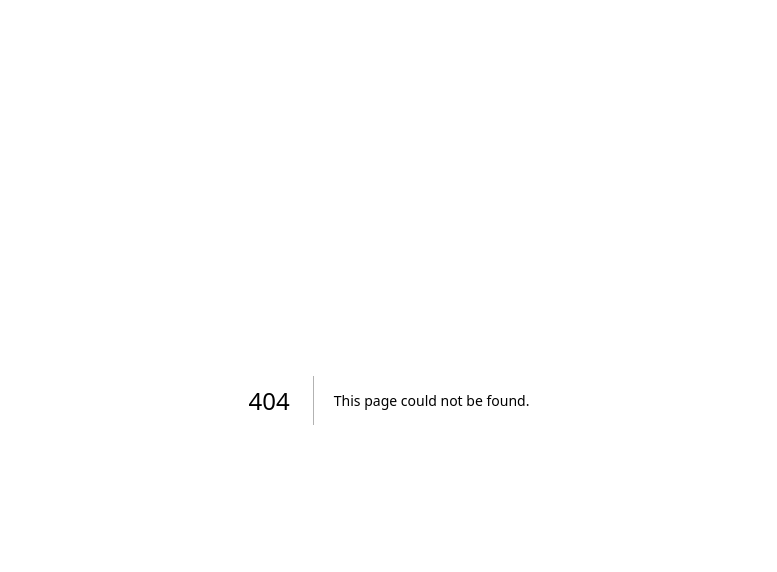
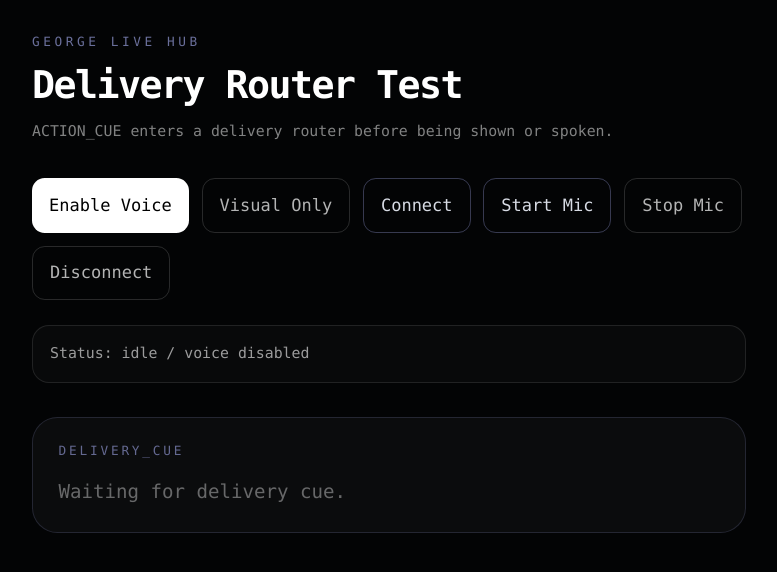
Before and after one commit to LesKemVal/ai-clarity, a Next.js app: page /george/live-delivery-test in a window 1280 px wide. Before the commit this address had no page. Shown: the top 572 px of the page, without its empty margins (251-1028 px from the left). Built offline with nearby package versions, Linux system fonts and the light colour scheme.

Commit message:
Add GEORGE LIVE delivery router test

```diff
--- /dev/null
+++ b/app/george/live-delivery-test/page.tsx
@@ -0,0 +1,164 @@
+'use client'
+
+import { useEffect, useRef, useState } from 'react'
+import { useGeorgeLiveHub } from '@/hooks/george/live-hub/useGeorgeLiveHub'
+import { routeGeorgeDeliveryCue } from '@/lib/george/live-delivery/delivery-router'
+import type { GeorgeDeliveryCue } from '@/lib/george/live-delivery/types'
+
+export default function LiveDeliveryTestPage() {
+  const [voiceEnabled, setVoiceEnabled] = useState(false)
+  const [deliveryCue, setDeliveryCue] = useState<GeorgeDeliveryCue | null>(null)
+  const lastSpokenRef = useRef('')
+
+  const hub = useGeorgeLiveHub({
+    onActionCue: (actionCue) => {
+      const routed = routeGeorgeDeliveryCue({
+        actionCue,
+        context: {
+          voiceEnabled,
+          room: 'test room',
+          pressure: actionCue.category,
+        },
+      })
+
+      setDeliveryCue(routed)
+
+      if (routed.mode !== 'voice') return
+      if (lastSpokenRef.current === routed.text) return
+
+      lastSpokenRef.current = routed.text
+
+      try {
+        window.speechSynthesis.cancel()
+        const utterance = new SpeechSynthesisUtterance(routed.text)
+        utterance.rate = 1.08
+        utterance.pitch = 0.92
+        utterance.volume = 0.82
+        window.speechSynthesis.speak(utterance)
+      } catch {}
+    },
+  })
+
+  useEffect(() => {
+    return () => {
+      try {
+        window.speechSynthesis.cancel()
+      } catch {}
+    }
+  }, [])
+
+  return (
+    <main className="min-h-screen bg-[#030405] px-6 py-8 text-white">
+      <section className="mx-auto max-w-2xl">
+        <p className="text-xs uppercase tracking-[0.28em] text-[#AEB6FF]/60">
+          GEORGE LIVE HUB
+        </p>
+
+        <h1 className="mt-3 text-4xl font-semibold tracking-[-0.04em]">
+          Delivery Router Test
+        </h1>
+
+        <p className="mt-3 text-sm leading-6 text-white/50">
+          ACTION_CUE enters a delivery router before being shown or spoken.
+        </p>
+
+        <div className="mt-8 flex flex-wrap gap-3">
+          <button
+            type="button"
+            onClick={() => {
+              setVoiceEnabled(true)
+              try {
+                window.speechSynthesis.cancel()
+                window.speechSynthesis.speak(new SpeechSynthesisUtterance('Delivery ready.'))
+              } catch {}
+            }}
+            className="rounded-xl bg-white px-4 py-3 text-sm font-semibold text-black"
+          >
+            Enable Voice
+          </button>
+
+          <button
+            type="button"
+            onClick={() => setVoiceEnabled(false)}
+            className="rounded-xl border border-white/15 px-4 py-3 text-sm font-semibold text-white/70"
+          >
+            Visual Only
+          </button>
+
+          <button
+            type="button"
+            onClick={() =>
+              hub.connect({
+                room: 'test room',
+                chair: 'founder',
+                objective: 'close interest',
+                knownContext: 'DELIVERY_CUE router test',
+              })
+            }
+            className="rounded-xl border border-[#AEB6FF]/30 px-4 py-3 text-sm font-semibold text-[#D7DBE4]"
+          >
+            Connect
+          </button>
+
+          <button
+            type="button"
+            onClick={hub.startMic}
+            className="rounded-xl border border-[#AEB6FF]/30 px-4 py-3 text-sm font-semibold text-[#D7DBE4]"
+          >
+            Start Mic
+          </button>
+
+          <button
+            type="button"
+            onClick={hub.stopMic}
+            className="rounded-xl border border-white/15 px-4 py-3 text-sm font-semibold text-white/70"
+          >
+            Stop Mic
+          </button>
+
+          <button
+            type="button"
+            onClick={hub.disconnect}
+            className="rounded-xl border border-white/15 px-4 py-3 text-sm font-semibold text-white/70"
+          >
+            Disconnect
+          </button>
+        </div>
+
+        <div className="mt-6 rounded-2xl border border-white/10 bg-white/[0.025] p-4 text-sm text-white/60">
+          Status: {hub.status} / voice {voiceEnabled ? 'enabled' : 'disabled'}
+          {hub.error && <div className="mt-2 text-red-200">{hub.error}</div>}
+        </div>
+
+        <div className="mt-8 rounded-3xl border border-[#AEB6FF]/15 bg-white/[0.035] p-6">
+          <div className="text-xs uppercase tracking-[0.22em] text-[#AEB6FF]/55">
+            DELIVERY_CUE
+          </div>
+
+          {deliveryCue ? (
+            <>
+              <div className="mt-4 text-3xl font-semibold tracking-[-0.04em] text-white">
+                {deliveryCue.text}
+              </div>
+
+              <div className="mt-4 text-sm leading-6 text-white/50">
+                {deliveryCue.reason}
+              </div>
+
+              <div className="mt-4 text-xs leading-5 text-white/35">
+                <div>mode: {deliveryCue.mode}</div>
+                <div>source: {deliveryCue.source}</div>
+                <div>category: {deliveryCue.category}</div>
+                <div>priority: {deliveryCue.priority}</div>
+              </div>
+            </>
+          ) : (
+            <div className="mt-4 text-lg text-white/38">
+              Waiting for delivery cue.
+            </div>
+          )}
+        </div>
+      </section>
+    </main>
+  )
+}
--- /dev/null
+++ b/lib/george/live-delivery/delivery-router.ts
@@ -0,0 +1,43 @@
+import type { GeorgeActionCue } from '@/lib/george/live-hub/types'
+import type { GeorgeDeliveryContext, GeorgeDeliveryCue } from './types'
+
+export function routeGeorgeDeliveryCue(input: {
+  actionCue: GeorgeActionCue
+  context?: GeorgeDeliveryContext
+}): GeorgeDeliveryCue {
+  const voiceEnabled = Boolean(input.context?.voiceEnabled)
+
+  if (!voiceEnabled) {
+    return {
+      mode: 'visual',
+      text: input.actionCue.cue,
+      reason: 'Voice is disabled; route action cue visually.',
+      source: input.actionCue.source,
+      category: input.actionCue.category,
+      priority: input.actionCue.priority,
+      at: Date.now(),
+    }
+  }
+
+  if (input.actionCue.category === 'pricing') {
+    return {
+      mode: 'voice',
+      text: input.actionCue.cue,
+      reason: 'Pricing pressure benefits from immediate spoken cue.',
+      source: input.actionCue.source,
+      category: input.actionCue.category,
+      priority: input.actionCue.priority,
+      at: Date.now(),
+    }
+  }
+
+  return {
+    mode: 'voice',
+    text: input.actionCue.cue,
+    reason: 'Default LIVE delivery route.',
+    source: input.actionCue.source,
+    category: input.actionCue.category,
+    priority: input.actionCue.priority,
+    at: Date.now(),
+  }
+}
--- /dev/null
+++ b/lib/george/live-delivery/types.ts
@@ -0,0 +1,19 @@
+import type { GeorgeActionCue } from '@/lib/george/live-hub/types'
+
+export type GeorgeDeliveryMode = 'voice' | 'visual' | 'silent'
+
+export type GeorgeDeliveryCue = {
+  mode: GeorgeDeliveryMode
+  text: string
+  reason: string
+  source: GeorgeActionCue['source']
+  category: GeorgeActionCue['category']
+  priority: number
+  at: number
+}
+
+export type GeorgeDeliveryContext = {
+  voiceEnabled?: boolean
+  room?: string
+  pressure?: string
+}
```
